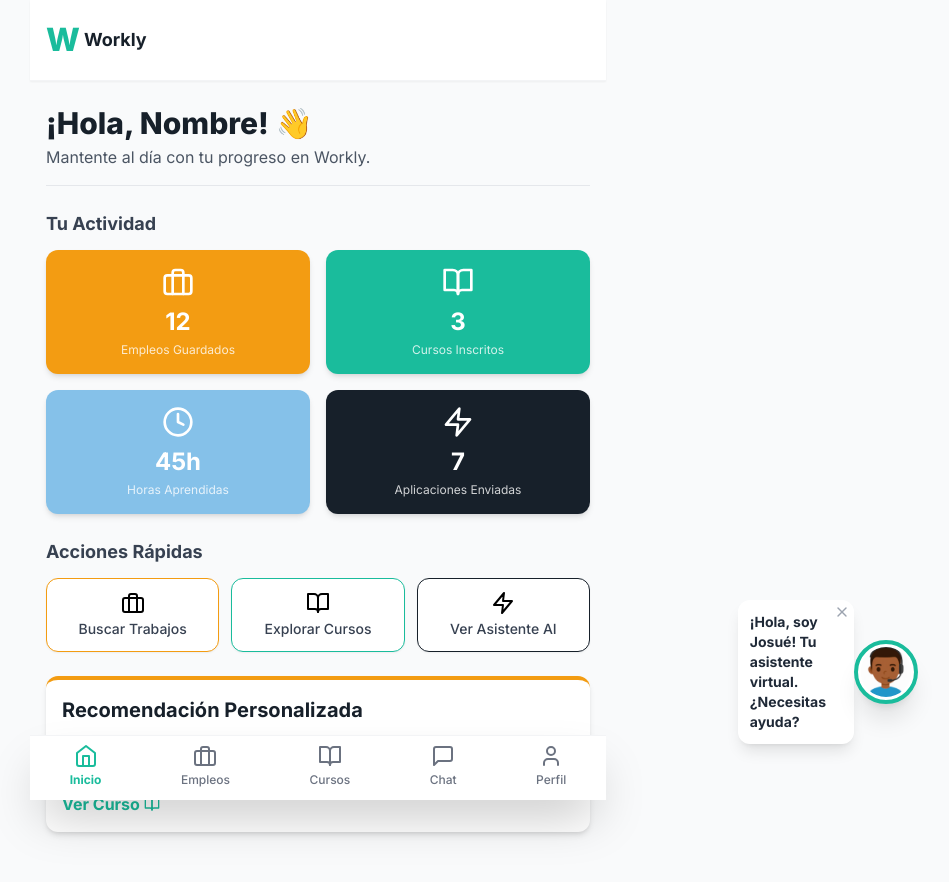
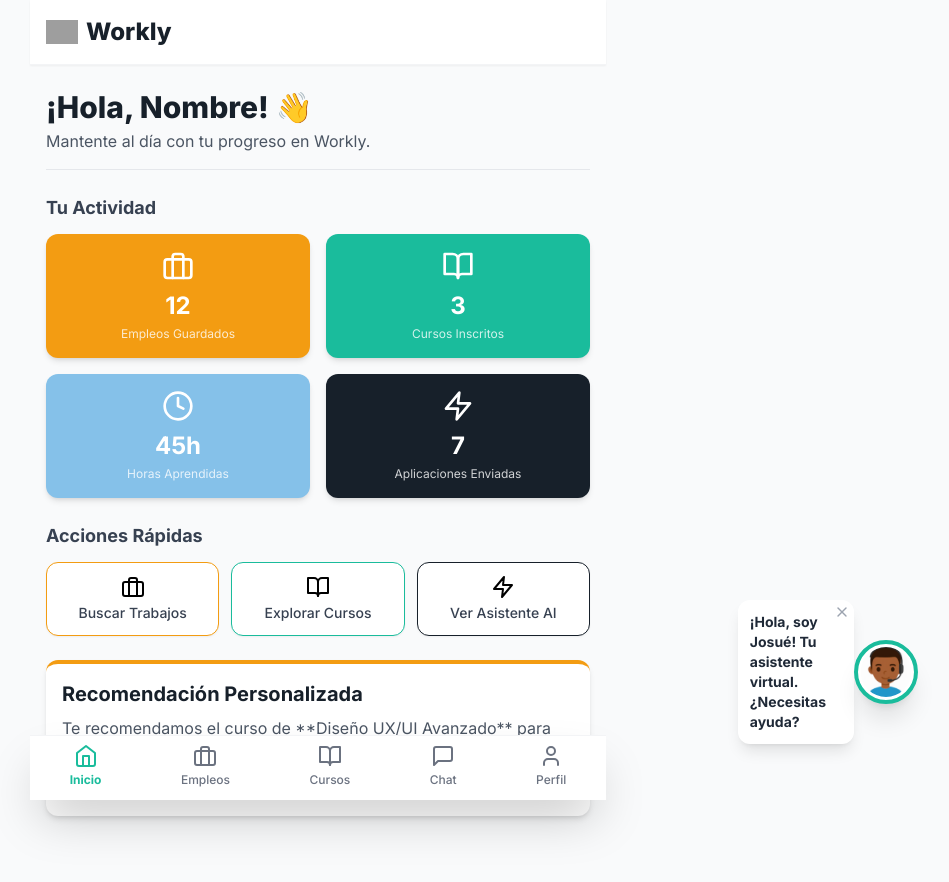
Before and after one commit to swiipw/workly-react-clean, a React (Create React App) app: page / in a window 1280 px wide. Both pictures are taken after a click on the button "Iniciar Sesión". Shown: the top 882 px of the page, without its empty margins (322-1271 px from the left). Built offline with nearby package versions, Linux system fonts and the light colour scheme; grey boxes are pictures that could not be loaded.

Commit message:
Update WorklyLogo.js

```diff
--- a/src/components/WorklyLogo.js
+++ b/src/components/WorklyLogo.js
@@ -1,10 +1,29 @@
 import React from 'react';
+import { Briefcase } from 'lucide-react'; // Importamos Briefcase para fallback
 
-const WorklyLogo = ({ size = 32, className = '' }) => (
-    <div className={`flex items-center space-x-1 ${className}`}>
-        <span style={{ fontSize: size }} className="font-extrabold text-[#1ABC9C]">W</span>
-        <span className="text-lg font-bold text-[#17202A]">Workly</span>
+// El componente WorklyLogo ahora renderizará tu logo oficial y el nombre.
+
+const WorklyLogo = () => {
+  return (
+    <div className="flex items-center space-x-2">
+      {/* Usaremos una imagen de ícono simplificado del logo.
+        Asegúrate de que el archivo 'workly_icon.png' (solo la W) esté en public/
+      */}
+      <img
+        src="/workly_icon.png" // RUTA: Icono simplificado (solo la W)
+        alt="Workly Icon"
+        className="w-8 h-8 object-contain"
+        onError={(e) => {
+          // Fallback por si la imagen no carga: muestra un ícono genérico
+          e.target.style.display = 'none';
+          e.target.parentNode.innerHTML = '<Briefcase class="w-8 h-8 text-[#1ABC9C]" />';
+        }}
+      />
+      <span className="text-2xl font-extrabold text-[#17202A]">
+        Workly
+      </span>
     </div>
-);
+  );
+};
 
 export default WorklyLogo;
```
